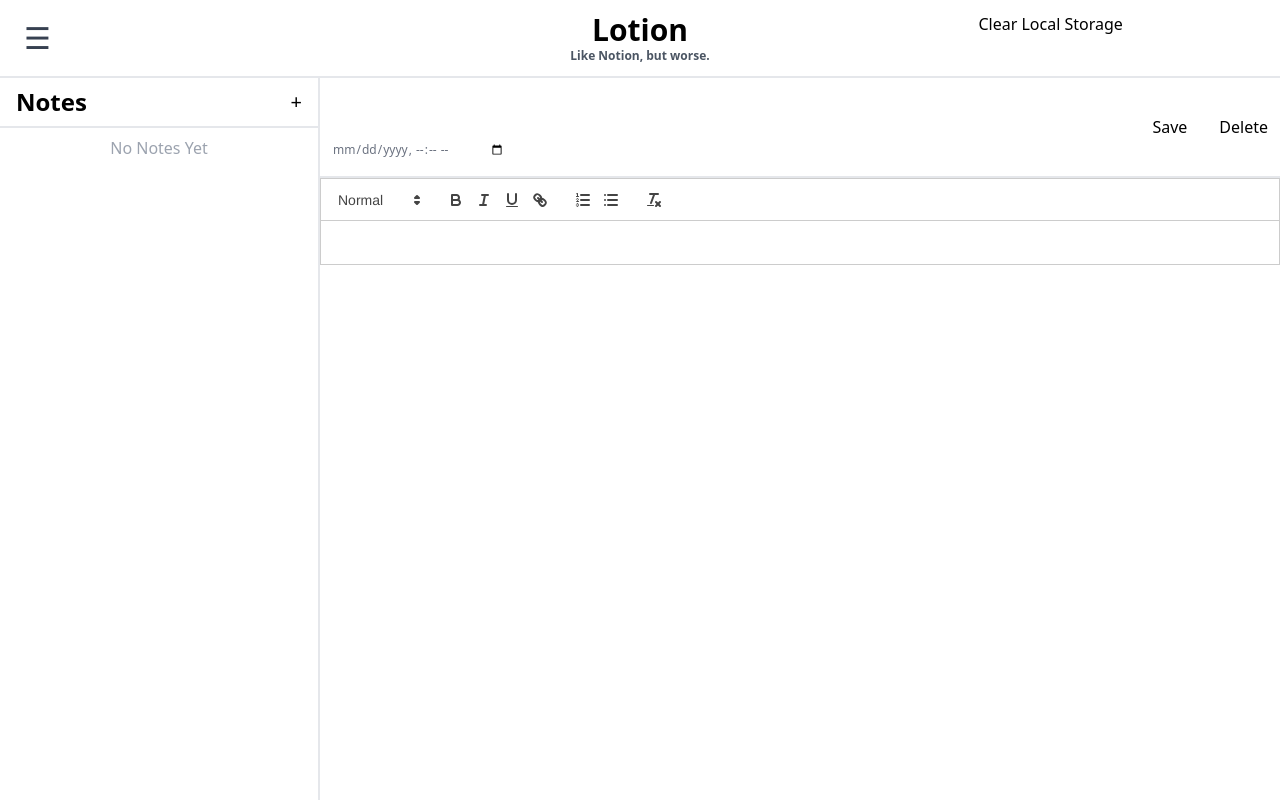
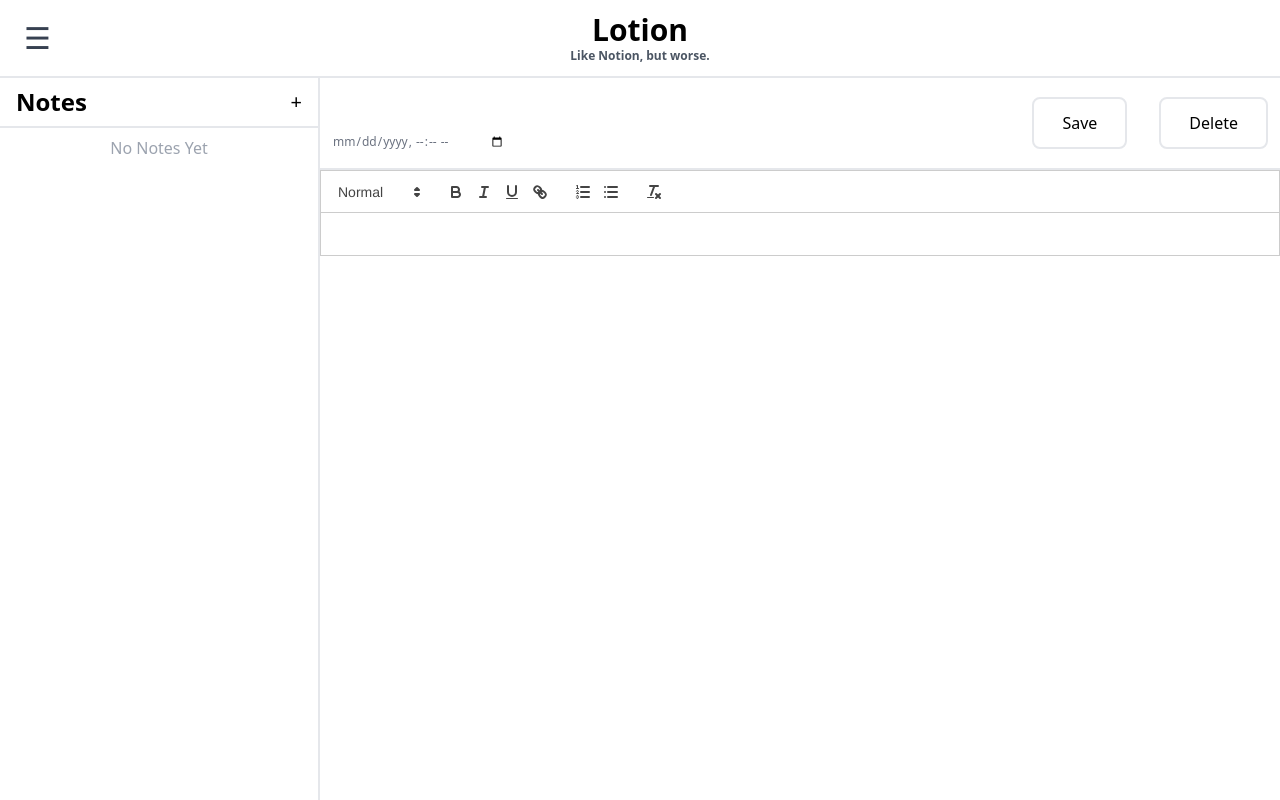
Before and after one commit to rhamzax/Lotion, a React (Create React App) app: page /notes/edit/1 in a window 1280 px wide. Built offline with nearby package versions, Linux system fonts and the light colour scheme.

Commit message:
Finish final touches

```diff
--- a/src/components/Header.jsx
+++ b/src/components/Header.jsx
@@ -1,16 +1,13 @@
-const Header = () => {
+const Header = ({onToggleSidebar}) => {
   return (
     <header className="grid grid-cols-3 justify-items-center py-3 px-6 border-b-2">
-      <button className="text-gray-700 hover:text-gray-900 focus:outline-none text-3xl justify-self-start">
+      <button className="text-gray-700 hover:text-gray-900 focus:outline-none text-3xl justify-self-start hover:text-4xl" onClick={onToggleSidebar}>
         &#9776;
       </button>
       <div >
         <h1 className="text-3xl font-bold text-center">Lotion</h1>
         <h2 className='text-xs text-gray-600 font-semibold'>Like Notion, but worse.</h2>
       </div>
-      <div>
-        <button onClick={() => localStorage.clear()}>Clear Local Storage</button>
-      </div>
     </header>
   )
 }
--- a/src/components/Note.jsx
+++ b/src/components/Note.jsx
@@ -1,7 +1,7 @@
 import formatDate from "../hooks/formatDate"
 const Note = ({title, text, time}) => {
   return (
-    <div className="p-2 border-b-2">
+    <div className="p-2 border-b-2 hover:bg-gray-200">
       <h1 className="text-xl font-semibold">{title}</h1>
       <h2 className="text-xs text-gray-500">{formatDate(time)}</h2>
       <p className="line-clamp-2 text-sm break-all">{text || "..."}</p>
--- a/src/components/Sidebar.jsx
+++ b/src/components/Sidebar.jsx
@@ -9,7 +9,7 @@
     <div className='border-r-2 overflow-y-auto'>
       <div className='flex justify-between py-2 px-4 border-b-2'>
         <h1 className="text-2xl font-bold text-center">Notes</h1>
-        <button className='text-xl' onClick={onAddNote}>+</button>
+        <button className='text-xl hover:text-gray-600' onClick={onAddNote}>+</button>
       </div>
       <div>
         {notes.length > 0 ? notes.map((note, index) => {
--- a/src/components/Title.jsx
+++ b/src/components/Title.jsx
@@ -22,19 +22,20 @@
 
 
 
+
   return (
     <>
       {mode === 'edit' ?
       <div className='flex justify-between items-center px-3 py-4 border-b-2'>
         <div>
-          <ReactQuill ref={titleRef} theme={null} value={title} onChange={handleTitleChange} className="text-2xl font-bold"/>
+          <ReactQuill ref={titleRef} theme={null} value={title} onChange={handleTitleChange} className="title"/>
           <input type="datetime-local" value={time} className="text-xs text-gray-500" onChange={handleTimeChange}/>
         </div>
         <div className='flex gap-8'>
           <Link to={`/notes/${id}`}>
-            <button className="hover:bg-gray-200" onClick={handleNoteSave}>Save</button>
+            <button className="hover:bg-gray-200 py-3 px-7 border-2 rounded-lg" onClick={handleNoteSave}>Save</button>
           </Link>
-          <button onClick={handleDelete}>Delete</button>
+          <button onClick={handleDelete} className="hover:bg-gray-200 py-3 px-7 border-2 rounded-lg">Delete</button>
           </div>
       </div> :
       <div className='flex justify-between items-center px-3 py-4 border-b-2'>
@@ -42,11 +43,11 @@
           <h1 className='text-2xl font-bold'>{title}</h1>
           <h2 className='text-xs text-gray-500'>{formatDate(time)}</h2>
         </div>
-        <div className='flex gap-8'>
+        <div className='flex gap-8 '>
           <Link to={`/notes/edit/${id}`}>
-            <button className="hover:bg-gray-200">Edit</button>
+            <button className="hover:bg-gray-200 py-3 px-7 border-2 rounded-lg">Edit</button>
           </Link>
-          <button onClick={handleDelete}>Delete</button>
+          <button onClick={handleDelete} className="hover:bg-gray-200 py-3 px-7 border-2 rounded-lg">Delete</button>
           </div>
       </div>
       }
@@ -54,17 +55,4 @@
   )
 }
 
-
-const formatDefaultDate = (dateString) => {
-  const date = new Date(dateString);
-  const year = date.getFullYear();
-  const month = String(date.getMonth() + 1).padStart(2, '0');
-  const day = String(date.getDate()).padStart(2, '0');
-  const hours = String(date.getHours()).padStart(2, '0');
-  const minutes = String(date.getMinutes()).padStart(2, '0');
-  const format = `${year}-${month}-${day}T${hours}:${minutes}`;
-  console.log(format)
-  return `${year}-${month}-${day}T${hours}:${minutes}`;
-}
-
 export default Title
--- a/src/hooks/formatDate.js
+++ b/src/hooks/formatDate.js
@@ -7,6 +7,8 @@
 };
 
 const formatDate = (when) => {
+  if(!when) return "";
+  console.log(when)
   const formatted = new Date(when).toLocaleString("en-US", options);
   if (formatted === "Invalid Date") {
       return "";
--- a/src/index.css
+++ b/src/index.css
@@ -1,3 +1,12 @@
 @tailwind base;
 @tailwind components;
 @tailwind utilities;
+
+/* Create custom class */
+@layer utilities {
+  .title > .ql-container > .ql-editor {
+    font-size: 24px;
+    font-weight: 700;
+    padding: 0;
+  }
+}
--- a/src/pages/Edit.jsx
+++ b/src/pages/Edit.jsx
@@ -7,18 +7,17 @@
   const [notes, handleNoteChange] = useOutletContext();
   const { id } = useParams();
   const [note, setNote] = useState(notes[id - 1] || {});
-  //Get notes from local storage and use the the getParams hook to get the id of the note using useEffect
-
 
   const handleContentChange = (htmlEdit) => {
     //get the quill text
-    const text = quillRef.current.getEditor().getText();
+    const text = quillRef.current.getEditor().getText() || '';
     //update the note useState
     setNote({
       ...note,
       text: text,
       html: htmlEdit
     });
+    console.log(note)
   }
 
   const handleTitleChange = (titleEdit) => {
@@ -49,7 +48,7 @@
   return (
     <>
       <Title title={note.title} time={note.time} id={id} mode="edit" handleNoteSave={handleNoteSave} handleTitleChange={handleTitleChange} titleRef={titleRef} handleTimeChange={handleTimeChange}/>
-      <ReactQuill ref={quillRef} value={note.html} onChange={handleContentChange} />
+      <ReactQuill ref={quillRef} value={note.html} onChange={handleContentChange} className='textEdit'/>
     </>
   )
 }
--- a/src/pages/Home.jsx
+++ b/src/pages/Home.jsx
@@ -28,7 +28,7 @@
       :
       <>
         <Title title={note.title || 'Untitled'} time={note.time || new Date().toLocaleString()} id={id}/>
-        <div dangerouslySetInnerHTML={{ __html: note.html}}></div>
+        <div dangerouslySetInnerHTML={{ __html: note.html}} className='px-3 py-2'></div>
       </>
       }
     </>
--- a/src/pages/Layout.jsx
+++ b/src/pages/Layout.jsx
@@ -7,6 +7,7 @@
 
   // get notes from local storage
   const [notes, setNotes] = useState(JSON.parse(localStorage.getItem('notes')) || []);
+  const [sidebarOpen, setSidebarOpen] = useState(true);
 
   // update notes in local storage whenever the notes state changes
   useEffect(() => {
@@ -18,9 +19,8 @@
   // add a new note to the notes state
   const handleAddNote = () => {
     const savedNotes = JSON.parse(localStorage.getItem('notes')) || [];
-    const newNote = { title: 'Untitled' + notes.length, text: '', html: ''};
+    const newNote = { title: 'Untitled', text: '', html: '', time: ''};
     const updatedNotes = [ newNote, ...savedNotes];
-    localStorage.setItem('notes', JSON.stringify(updatedNotes));
     setNotes(updatedNotes);
     navigate(`/notes/1`);
   }
@@ -42,17 +42,26 @@
     setNotes(updatedNotes);
   }
 
-
+  const handleToggleSidebar = () => {
+    setSidebarOpen(!sidebarOpen);
+  };
 
 
   return (
-    <div className='flex flex-col h-screen'>
-      <Header />
-      <div className='flex-1 grid grid-cols-4'>
-        <Sidebar className='flex-grow' onAddNote={handleAddNote} notes={notes}/>
-        <div className='col-span-3'>
+    <div className="flex flex-col h-screen">
+      <Header onToggleSidebar={handleToggleSidebar} />
+      <div className="flex-1 grid grid-cols-4">
+        {sidebarOpen && (
+          <Sidebar className="flex-grow" onAddNote={handleAddNote} notes={notes} />
+        )}
+        {sidebarOpen ?
+        <div className="col-span-3">
           <Outlet context={[notes, handleNoteChange]} />
-        </div>
+        </div>:
+        <div className="col-span-4">
+          <Outlet context={[notes, handleNoteChange]} />
+        </div>}
+
       </div>
     </div>
   )
```
